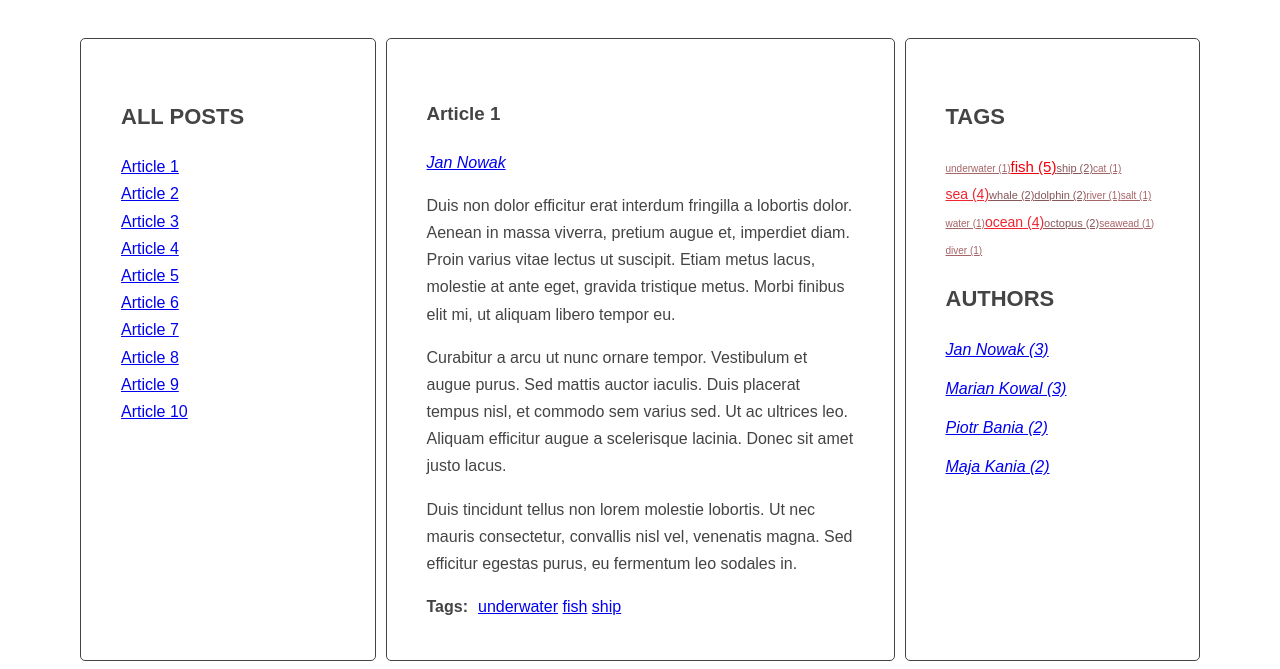
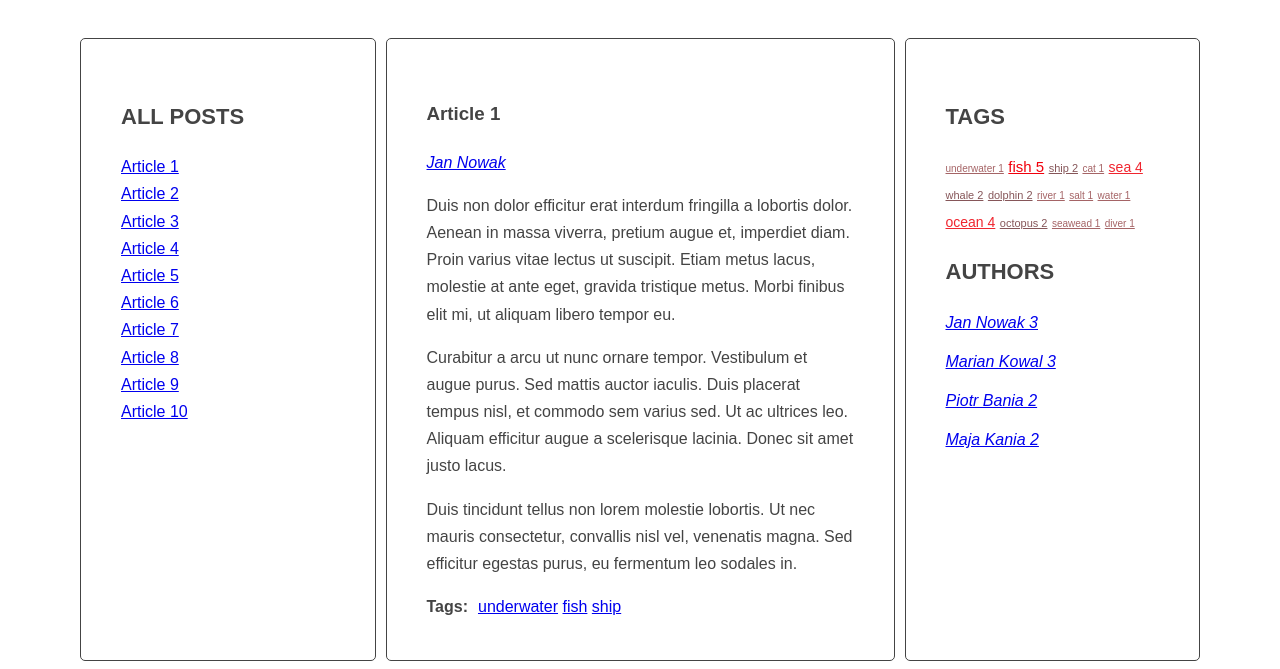
Before and after one commit to krzysztoflaudanski/blog, a website: page index.html in a window 1280 px wide. Shown: the part 205-874 px from the top of the page. Drawn offline with nearby package versions, Linux system fonts and the light colour scheme.

Commit message:
add handlebars for authors list and tags ccloud js/script.js index.html

```diff
--- a/index.html
+++ b/index.html
@@ -253,7 +253,18 @@
   <script id="template-author-link" type="text/x-handlebars-template">
     <a href="#{{ id }}"><span>{{ title }}</span></a>
   </script>
+  <script id="template-tag-cloud-link" type="text/x-handlebars-template">
+    {{#each tags}}
+    <li class="tag-link"><a class="{{ className }}" href="#tag-{{ tag }}">{{ tag }} {{ count}}</a></li>
+    {{/each}}
+  </script>
+  <script id="templete-author-list-link" type="text/x-handlebars-template">
+    {{#each authors}}
+    <li class="post-author"><a href="#{{ id }}">{{ id }} {{ count }}</a></li>
+    {{/each}}
+  </script>
   <script src="https://cdnjs.cloudflare.com/ajax/libs/handlebars.js/4.1.0/handlebars.min.js"></script>
   <script src="js/script.js"></script>
 </body>
+
 </html>
--- a/js/script.js
+++ b/js/script.js
@@ -3,11 +3,10 @@
 const templates = {
   articleLink: Handlebars.compile(document.querySelector('#template-article-link').innerHTML),
   tagLink: Handlebars.compile(document.querySelector('#template-tag-link').innerHTML),
-  authorLink: Handlebars.compile(document.querySelector('#template-author-link').innerHTML)
+  authorLink: Handlebars.compile(document.querySelector('#template-author-link').innerHTML),
+  tagCloudLink: Handlebars.compile(document.querySelector('#template-tag-cloud-link').innerHTML),
+  authorListLink: Handlebars.compile(document.querySelector('#templete-author-list-link').innerHTML)
 }
-
-
-
 
 const opts = {
   articleSelector: '.post',
@@ -194,7 +193,7 @@ function generateTags() {
 
   const tagsParams = calculateTagsParams(allTags);
 
-  let allTagsHTML = '';
+  const allTagsData = { tags: [] };
 
   /* [DONE] START LOOP: for each tag in allTags: */
 
@@ -202,15 +201,17 @@ function generateTags() {
 
     /* [DONE] generate code of a link and add it to allTagsHTML */
 
-    const tagLinkHTML = '<li class="tag-link"><a class="' + opts.cloudClassPrefix + calculateTagClass(allTags[tag], tagsParams) + '" href="#tag-' + tag + '">' + tag + ' (' + allTags[tag] + ') ' + '</a></li>';
-
-    allTagsHTML += tagLinkHTML;
+    allTagsData.tags.push({
+      tag: tag,
+      count: allTags[tag],
+      className: opts.cloudClassPrefix + calculateTagClass(allTags[tag], tagsParams)
+    });
 
     /* [DONE] END LOOP: for each tag in allTags: */
   }
   /*[DONE] add HTML from allTagsHTML to tagList */
 
-  tagList.innerHTML = allTagsHTML;
+  tagList.innerHTML = templates.tagCloudLink(allTagsData);
 
 }
 generateTags();
@@ -314,7 +315,7 @@ function generateAuthors() {
 
     /* [DONE] generate HTML of the link */
 
-    const linkHTMLData = { id: articleAuthor , title: articleAuthor };
+    const linkHTMLData = { id: articleAuthor, title: articleAuthor };
 
     const linkHTML = templates.authorLink(linkHTMLData);
 
@@ -333,7 +334,6 @@ function generateAuthors() {
     else {
       allAuthors[articleAuthor]++;
     }
-    console.log(allAuthors);
 
     /* [DONE] insert html of all the links into the author wrapper */
 
@@ -345,11 +345,10 @@ function generateAuthors() {
   /* [DONE] find list of authors in right column */
 
   const authorList = document.querySelector(opts.authorListSelector);
-  console.log(authorList);
 
   /* [DONE] create variable for all links HTML code */
 
-  let allAuthorsHTML = '';
+  const allAuthorsData = { authors: [] };
 
   /* [DONE] START LOOP: for each articleAuthor in allAuthors: */
 
@@ -357,16 +356,17 @@ function generateAuthors() {
 
     /* [DONE] generate code of a link and add it to allAuthorsHTML */
 
-    const authorLinkHTML = '<li class="post-author"><a href="#' + articleAuthor + '">' + articleAuthor + ' (' + allAuthors[articleAuthor] + ') ' + '</a></li>';
-
-    allAuthorsHTML += authorLinkHTML;
+    allAuthorsData.authors.push({
+      id: articleAuthor,
+      count: allAuthors[articleAuthor],
+    });
 
     /* [DONE] END LOOP: for each articleAuthor in allAuthos: */
 
   }
   /* [DONE] add html from allAuthors to authorsList */
 
-  authorList.innerHTML = allAuthorsHTML;
+  authorList.innerHTML = templates.authorListLink(allAuthorsData);
 
 }
 
```
Lines whose indentation alone changed are shown as unchanged.
